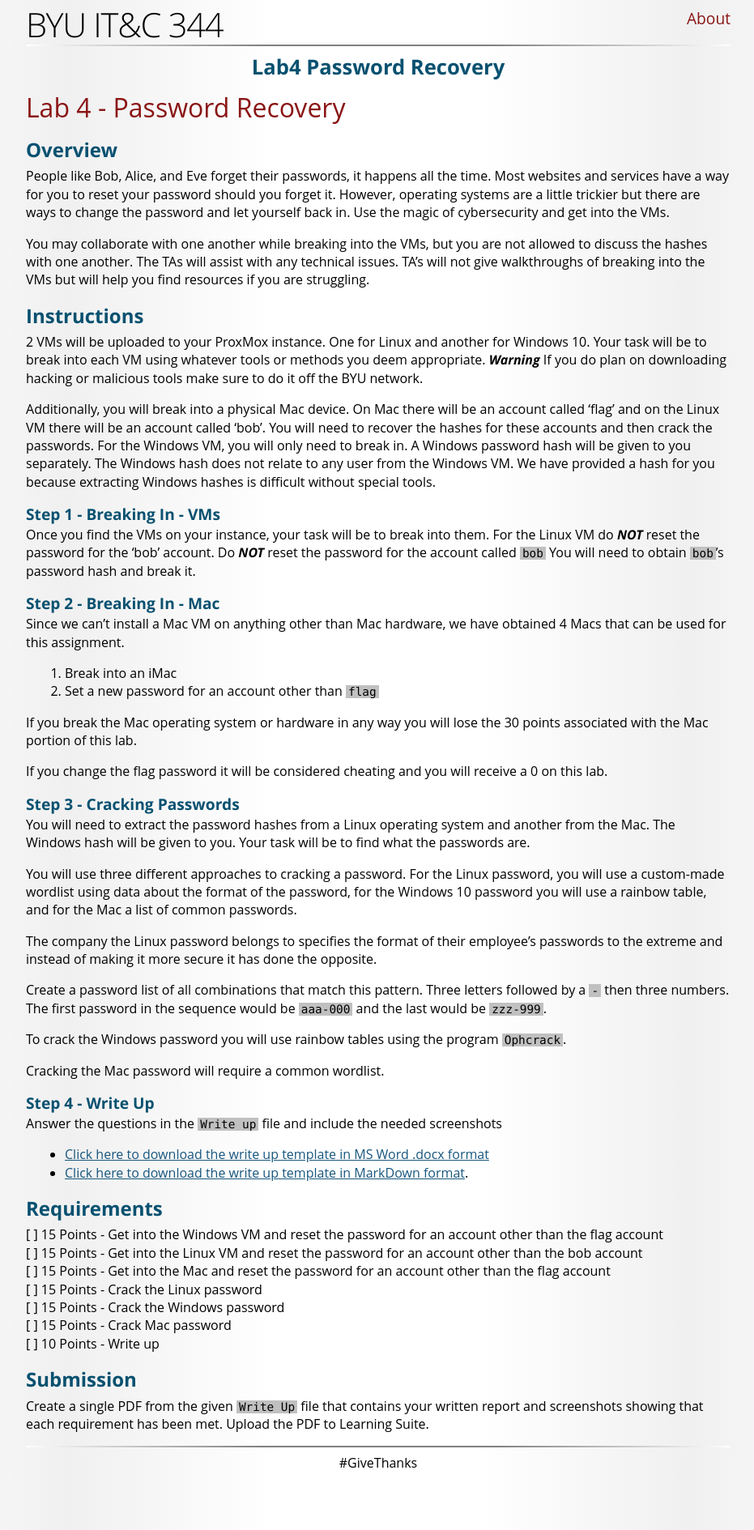
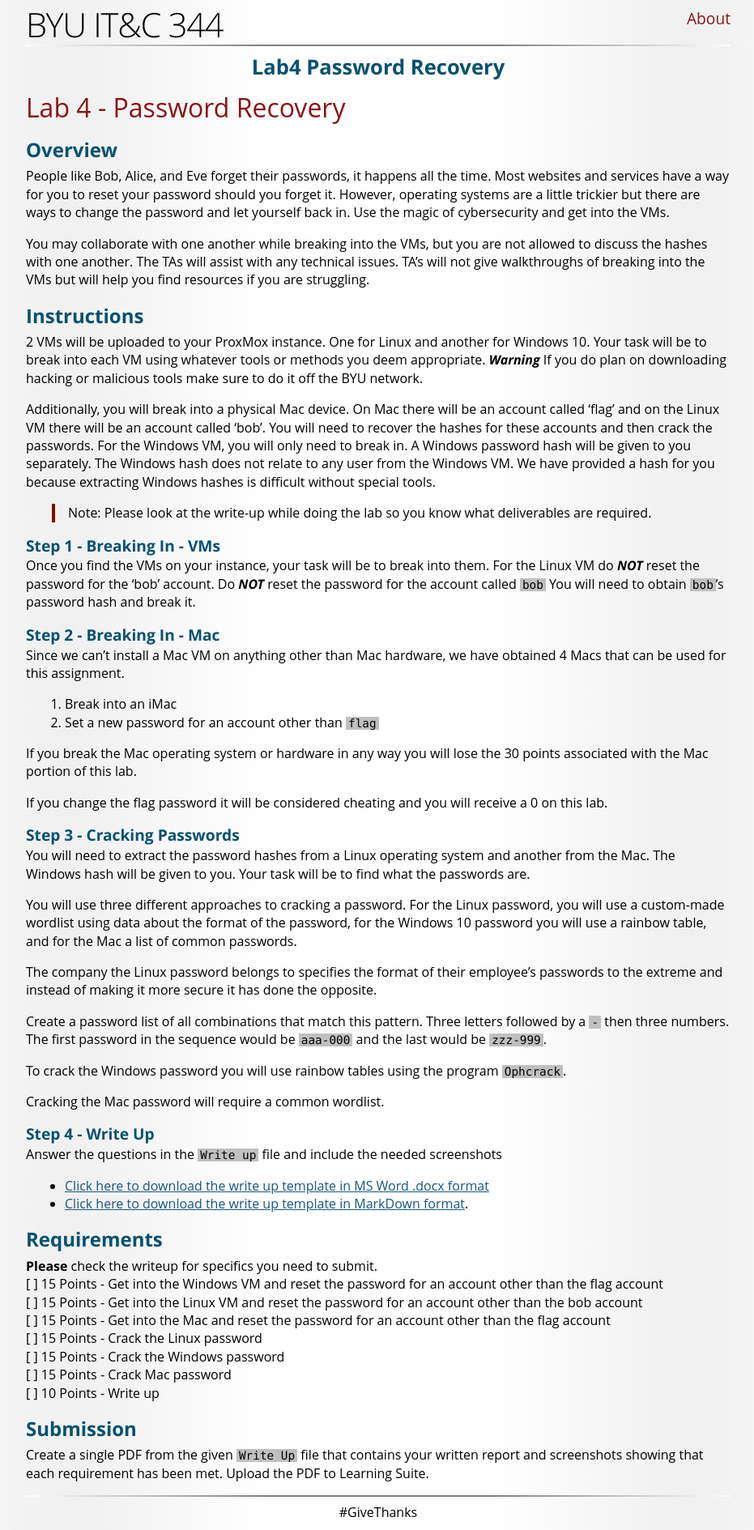
Before and after one commit to BYU-ITC-344/byu-itc-344.github.io, a Jekyll site: the page built from lab-4/index.md, in a window 1280 px wide. Shown: the whole page at 81% size, without its empty margins (173-1104 px from the left). Built offline with Jekyll 4.4.1, drawn with Linux system fonts in a browser that asks for light colours; some web fonts are replaced; before the commit the page ends 1828 px from its top, so only the background shows below that.

Commit message:
added clarification to lab 4 instructions

```diff
--- a/lab-4/index.md
+++ b/lab-4/index.md
@@ -15,6 +15,8 @@ You may collaborate with one another while breaking into the VMs, but you are no
 2 VMs will be uploaded to your ProxMox instance. One for Linux and another for Windows 10. Your task will be to break into each VM using whatever tools or methods you deem appropriate. ***Warning*** If you do plan on downloading hacking or malicious tools make sure to do it off the BYU network.
 
 Additionally, you will break into a physical Mac device. On Mac there will be an account called 'flag' and on the Linux VM there will be an account called 'bob'. You will need to recover the hashes for these accounts and then crack the passwords. For the Windows VM, you will only need to break in. A Windows password hash will be given to you separately. The Windows hash does not relate to any user from the Windows VM. We have provided a hash for you because extracting Windows hashes is difficult without special tools.
+
+>Note: Please look at the write-up while doing the lab so you know what deliverables are required.
 
 
 ### Step 1 - Breaking In - VMs
@@ -55,7 +57,7 @@ Answer the questions in the `Write up` file and include the needed screenshots
 <div style="page-break-after: always"></div>
 
 ## Requirements
-
+**Please** check the writeup for specifics you need to submit. <br>
 [ ] 15 Points - Get into the Windows VM and reset the password for an account other than the flag account
 [ ] 15 Points - Get into the Linux VM and reset the password for an account other than the bob account
 [ ] 15 Points - Get into the Mac and reset the password for an account other than the flag account
```
